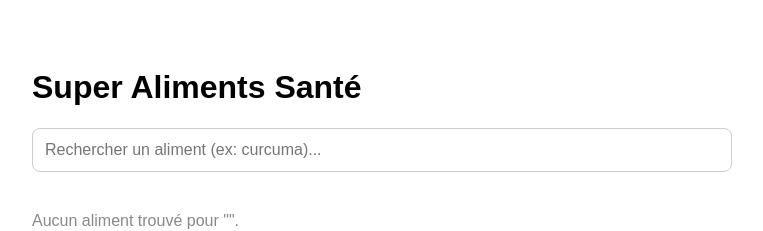
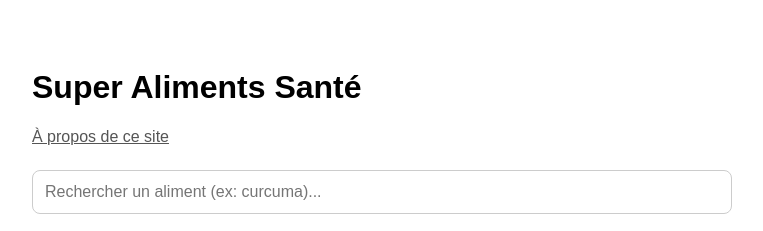
Before and after one commit to bruno13198/santeetlongevite, a Next.js app: page / in a window 1280 px wide. Shown: the top 231 px of the page, without its empty margins (258-1021 px from the left). Built offline with nearby package versions, Linux system fonts and the light colour scheme; no server answers; the database is empty.

Commit message:
Add link to 'À propos de ce site' in page.js

```diff
--- a/app/page.js
+++ b/app/page.js
@@ -49,6 +49,9 @@ export default function Home() {
   return (
     <main style={{ padding: '40px', fontFamily: 'sans-serif', maxWidth: '700px', margin: '0 auto' }}>
       <h1>Super Aliments Santé</h1>
+      <p style={{ marginBottom: '24px' }}>
+        <Link href="/a-propos" style={{ color: '#555' }}>À propos de ce site</Link>
+      </p>
 
       <input
         type="text"
```
